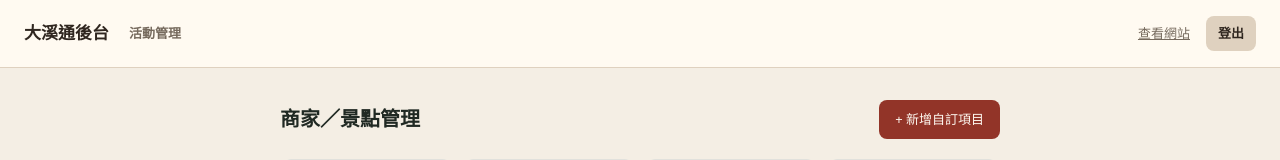
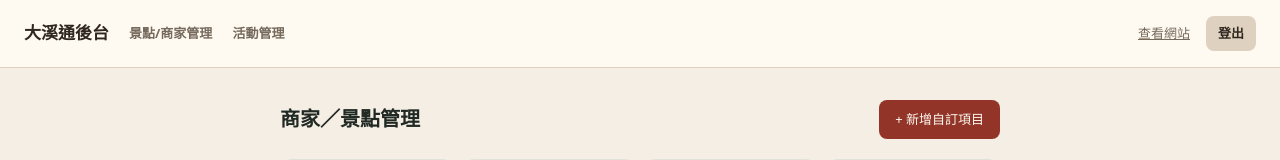
Before and after one commit to xicmo123/Daxi, a Next.js app: page /admin in a window 1280 px wide. Shown: the top 160 px of the page. Built offline with nearby package versions, Linux system fonts and the light colour scheme.

Commit message:
Add admin places navigation link

```diff
--- a/app/admin/(protected)/layout.tsx
+++ b/app/admin/(protected)/layout.tsx
@@ -33,6 +33,9 @@ export default function AdminLayout({ children }: { children: React.ReactNode })
           <Link href="/admin" className="font-serif text-[17px] font-bold" style={{ color: "#2f261f", fontSize: 17, fontWeight: 700, textDecoration: "none" }}>
             大溪通後台
           </Link>
+          <Link href="/admin" className="text-[12.5px] font-medium" style={{ color: "#766a5d", fontSize: 13, fontWeight: 600, textDecoration: "none" }}>
+            景點/商家管理
+          </Link>
           <Link href="/admin/events" className="text-[12.5px] font-medium" style={{ color: "#766a5d", fontSize: 13, fontWeight: 600, textDecoration: "none" }}>
             活動管理
           </Link>
```
